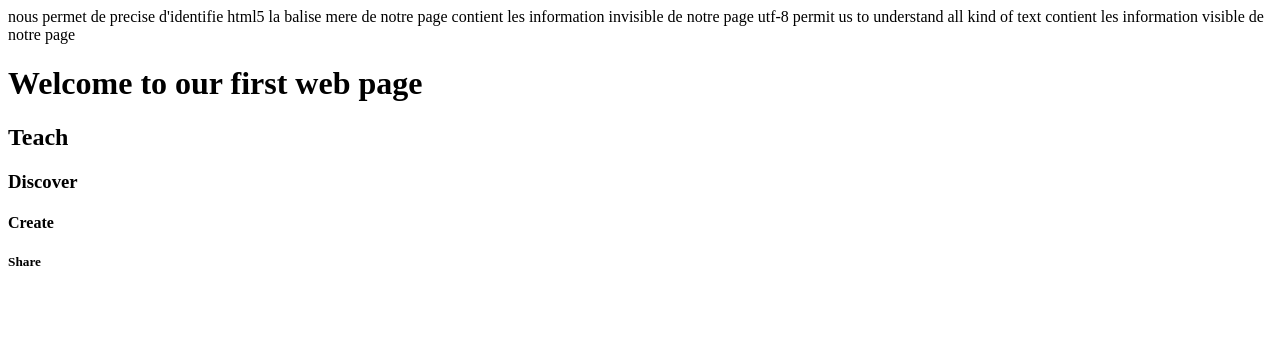
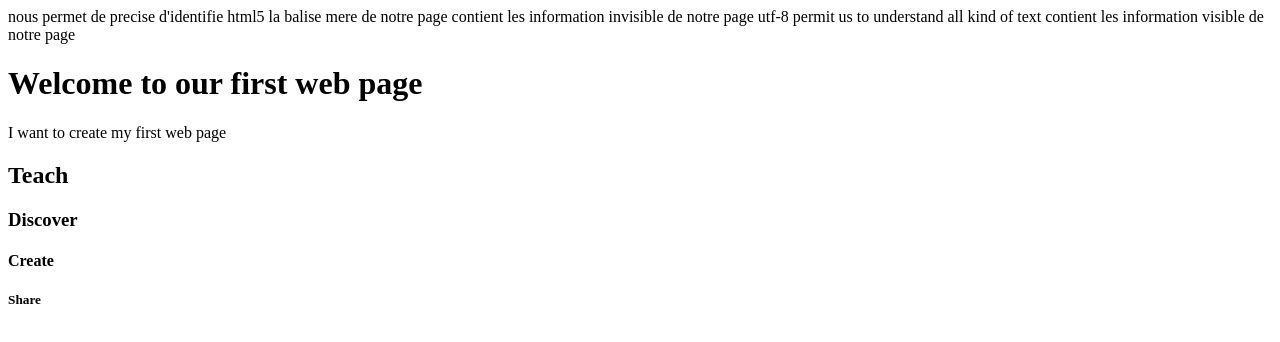
Before and after one commit to Yvanie/FirstProject, a plain HTML site: page index.html in a window 1280 px wide. Drawn offline with Linux system fonts and the light colour scheme.

Commit message:
add paragram

```diff
--- a/index.html
+++ b/index.html
@@ -8,6 +8,8 @@
     <body>
         contient les information visible de notre page
         <h1>Welcome to our first web page</h1>
+        <p>I want to create my first web page
+        </p>
         <h2>Teach</h2>
         <h3>Discover</h3>
         <h4>Create</h4>
```
